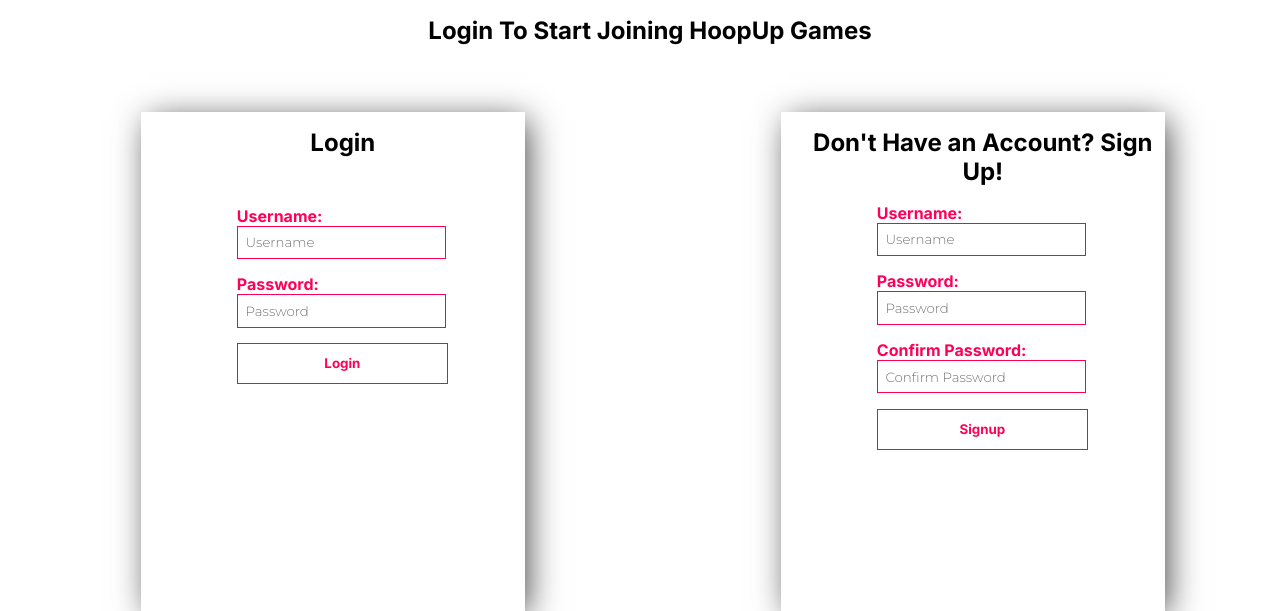
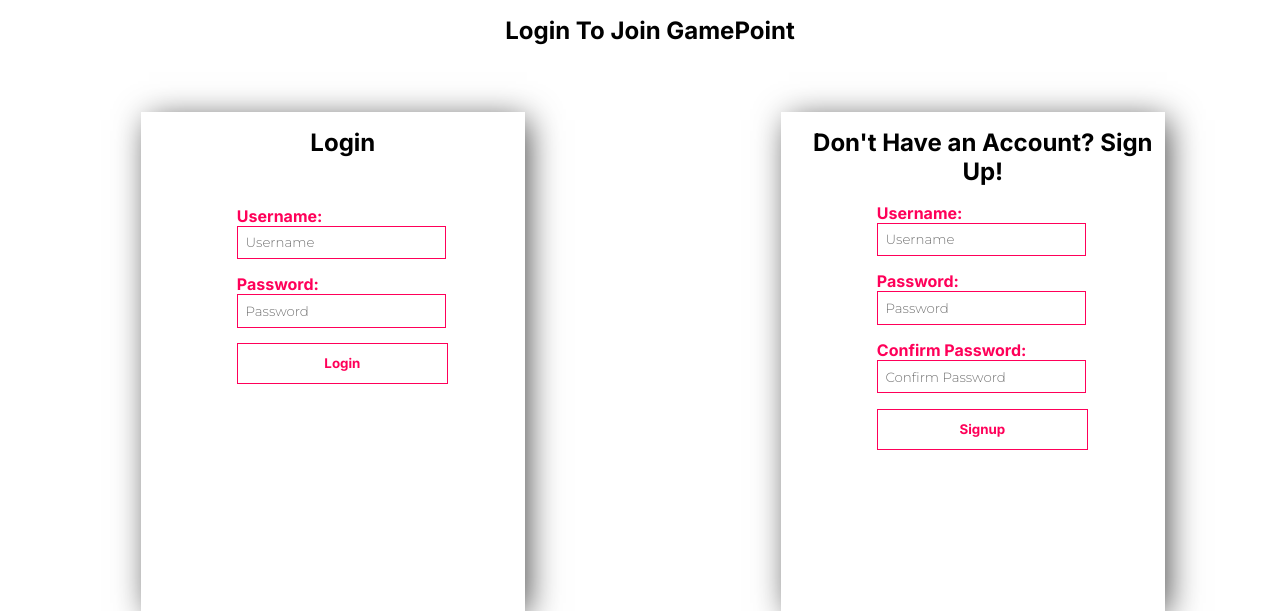
Before and after one commit to Aaravdugar21/GamePoint, a Flask app: page /login in a window 1280 px wide. Shown: the top 611 px of the page. Run offline with Flask 3, Linux system fonts and the light colour scheme.

Commit message:
Update login.html

```diff
--- a/templates/login.html
+++ b/templates/login.html
@@ -5,7 +5,7 @@
         <title>Login</title>
     </head>
     <body class="login">
-        <h1>Login To Start Joining HoopUp Games</h1>
+        <h1>Login To Join GamePoint</h1>
         <div class="login-surround">
         <div class="login-container">
             <form method="POST" action="{{url_for('login')}}">
```
